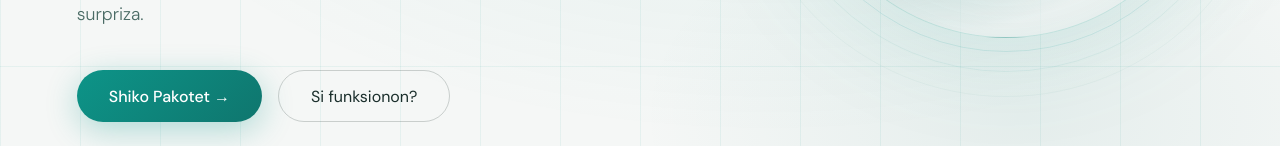
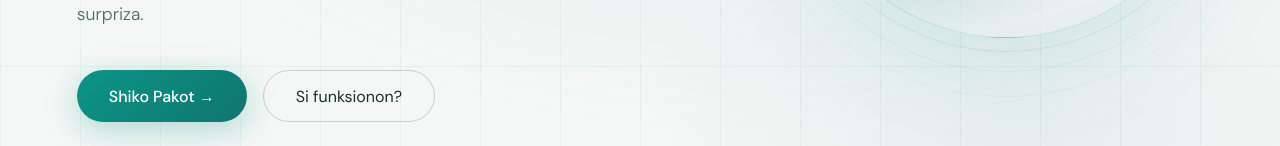
Before and after one commit to suadpllana/ls-corporation, a React (Vite) app: page / in a window 1280 px wide. Shown: the part 654-800 px from the top of the page. Built offline with nearby package versions, Linux system fonts and the light colour scheme.

Commit message:
changed button text

```diff
--- a/src/App.jsx
+++ b/src/App.jsx
@@ -45,7 +45,7 @@ export default function App() {
           <h1>Website Profesional.<br/><span className="highlight">Kosto Fillestare: 0€.</span></h1>
           <p className="hero-sub">LS Corporation ndërton, menaxhon dhe optimizon faqen tuaj web. Ju paguani vetëm abonimin mujor — pa investim fillestar, pa surpriza.</p>
           <div className="hero-actions">
-            <button className="btn-primary" onClick={() => document.getElementById('pricing').scrollIntoView({behavior:'smooth'})}>Shiko Pakotet →</button>
+            <button className="btn-primary" onClick={() => document.getElementById('pricing').scrollIntoView({behavior:'smooth'})}>Shiko Pakot →</button>
             <button className="btn-outline" onClick={() => document.getElementById('how').scrollIntoView({behavior:'smooth'})}>Si funksionon?</button>
           </div>
           <div className="hero-stats">
```
